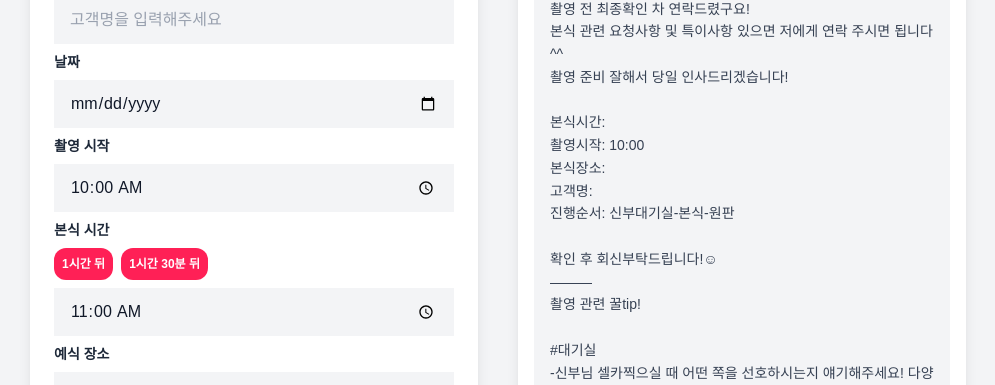
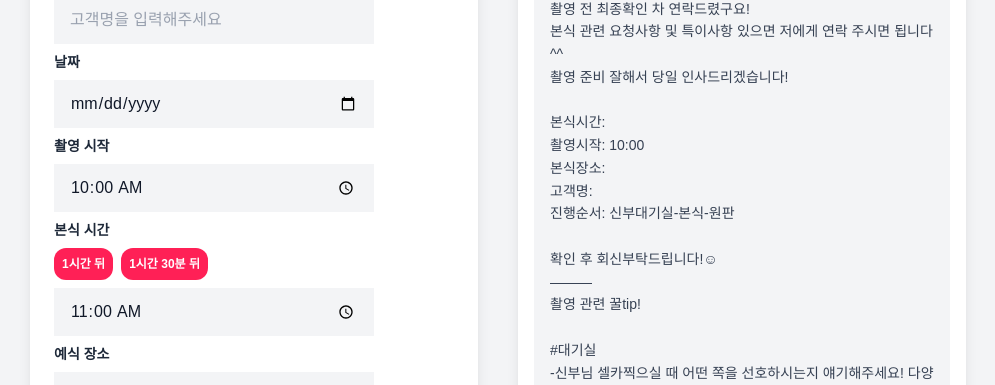
Before and after one commit to dohundev/auto-message, a Next.js app: page / in a window 1280 px wide. Shown: the part 220-605 px from the top of the page, without its empty margins (142-1137 px from the left). Built offline with nearby package versions, Linux system fonts and the light colour scheme.

Commit message:
width 테스트

```diff
--- a/app/page.tsx
+++ b/app/page.tsx
@@ -7,7 +7,7 @@ import { MESSAGE_TEMPLATE } from './constants/messageTemplate';
 
 
 const inputStyle =
-  'w-full block   bg-gray-100 px-4 py-3 text-gray-900 placeholder-gray-400 focus:outline-none focus:ring-2 focus:ring-rose-400';
+  'w-full max-w-xs bg-gray-100 px-4 py-3 text-gray-900 placeholder-gray-400 focus:outline-none focus:ring-2 focus:ring-rose-400';
 const labelStyle = 'block text-sm font-semibold text-gray-800 mb-2';
 
 export default function Home() {
```
